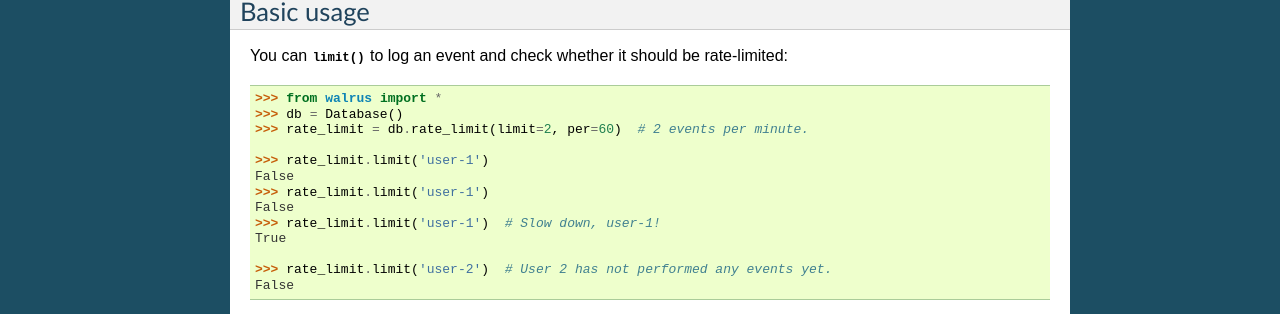
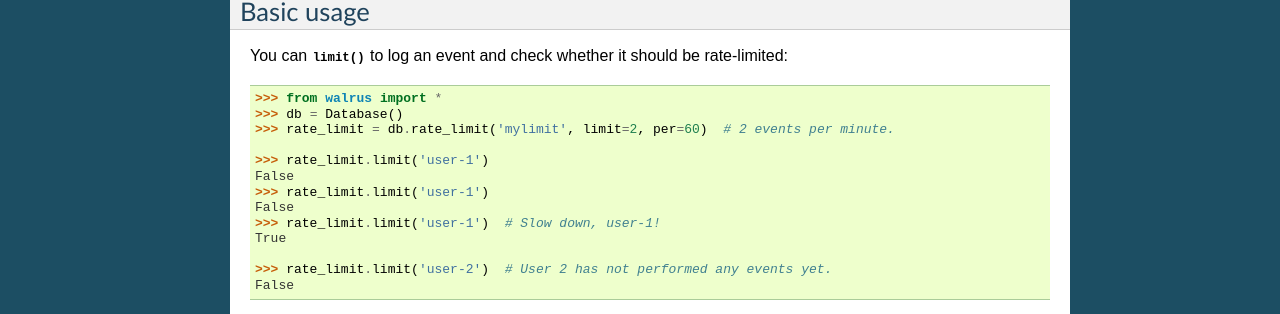
Before and after one commit to coleifer/walrus, a Sphinx documentation site: the page built from docs/rate-limit.rst, in a window 1280 px wide. Shown: the part 464-778 px from the top of the page. Built offline with Sphinx 7.4.7, drawn with Linux system fonts in a browser that asks for light colours.

Commit message:
Add name to rate limit example
name is a compulsory argument for db.rate_limit()

```diff
--- a/docs/rate-limit.rst
+++ b/docs/rate-limit.rst
@@ -26,7 +26,7 @@
 
     >>> from walrus import *
     >>> db = Database()
-    >>> rate_limit = db.rate_limit(limit=2, per=60)  # 2 events per minute.
+    >>> rate_limit = db.rate_limit('mylimit', limit=2, per=60)  # 2 events per minute.
 
     >>> rate_limit.limit('user-1')
     False
```
